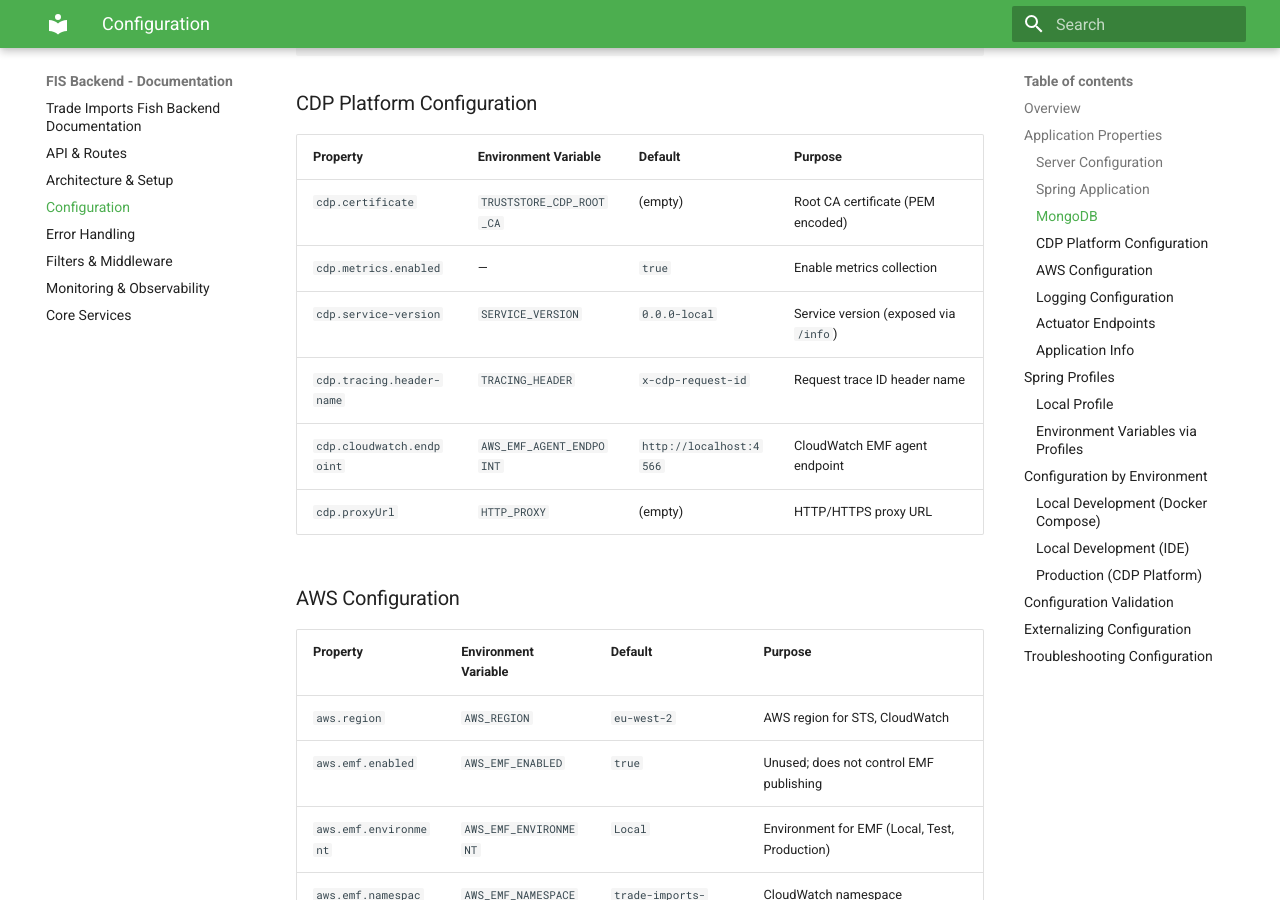
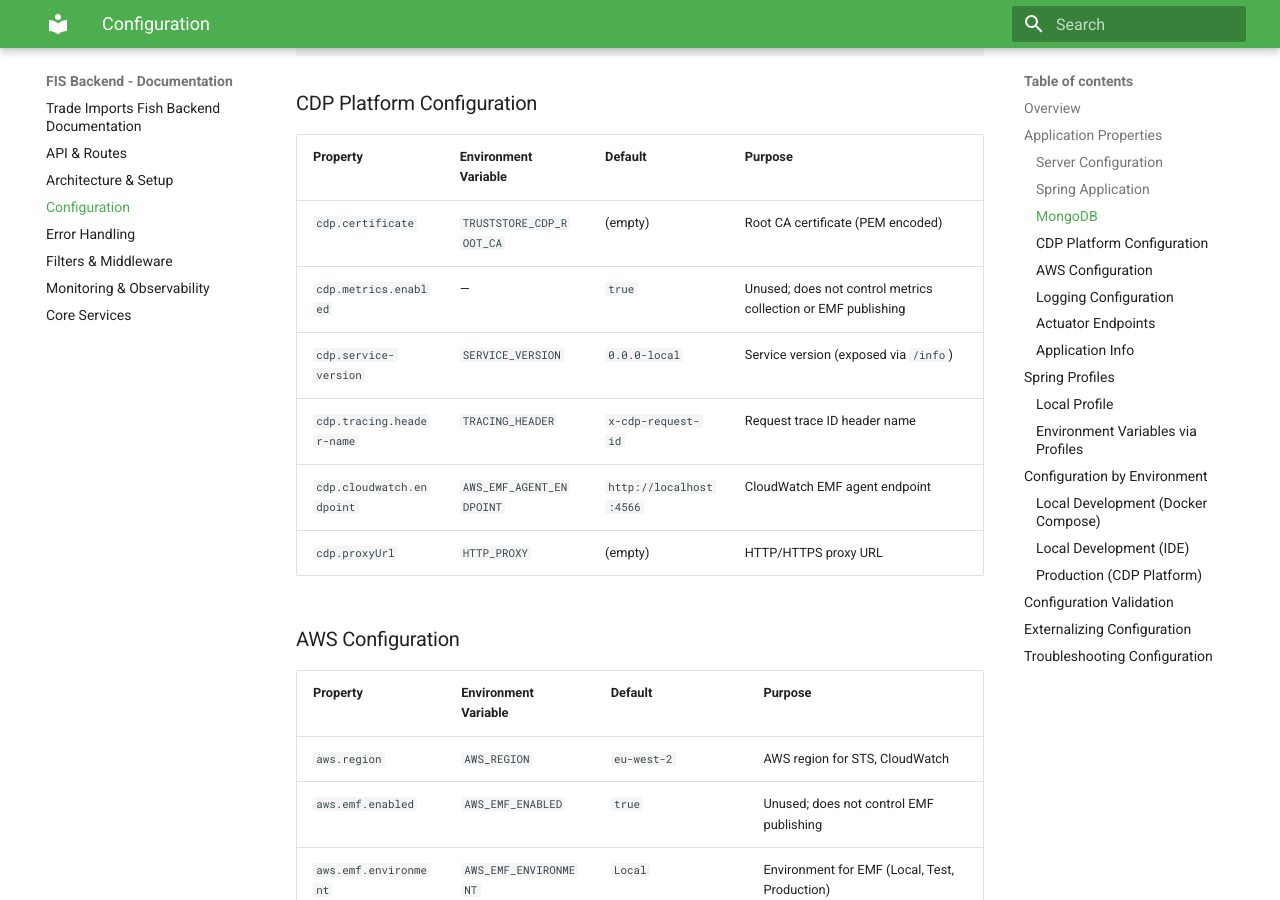
Before and after one commit to DEFRA/trade-imports-fish-be, an MkDocs documentation site: the page built from docs/configuration.md, in a window 1280 px wide and 900 px high, scrolled down 2152 px. Built offline with MkDocs 1.6.1 and Material for MkDocs 9.7.7, drawn with Linux system fonts in a browser that asks for light colours.

Commit message:
Update cdp.metrics.enabled description in documentation
Clarify the purpose of the 'cdp.metrics.enabled' property.

Co-authored-by: Copilot Autofix powered by AI <175728472+Copilot@users.noreply.github.com>

```diff
--- a/docs/configuration.md
+++ b/docs/configuration.md
@@ -61,7 +61,7 @@ mongodb://user:password@mongo.example.com:27017/?ssl=true&authSource=admin
 | Property                  | Environment Variable     | Default                 | Purpose                               |
 | ------------------------- | ------------------------ | ----------------------- | ------------------------------------- |
 | `cdp.certificate`         | `TRUSTSTORE_CDP_ROOT_CA` | (empty)                 | Root CA certificate (PEM encoded)     |
-| `cdp.metrics.enabled`     | —                        | `true`                  | Enable metrics collection             |
+| `cdp.metrics.enabled`     | —                        | `true`                  | Unused; does not control metrics collection or EMF publishing |
 | `cdp.service-version`     | `SERVICE_VERSION`        | `0.0.0-local`           | Service version (exposed via `/info`) |
 | `cdp.tracing.header-name` | `TRACING_HEADER`         | `x-cdp-request-id`      | Request trace ID header name          |
 | `cdp.cloudwatch.endpoint` | `AWS_EMF_AGENT_ENDPOINT` | `http://localhost:4566` | CloudWatch EMF agent endpoint         |
```
